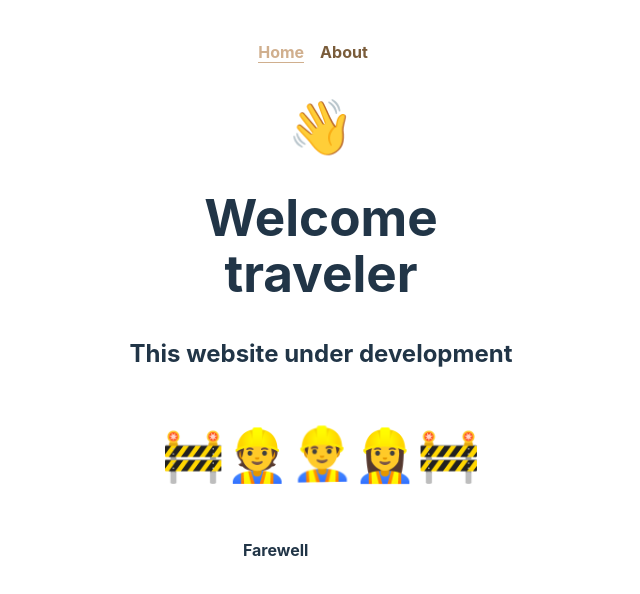
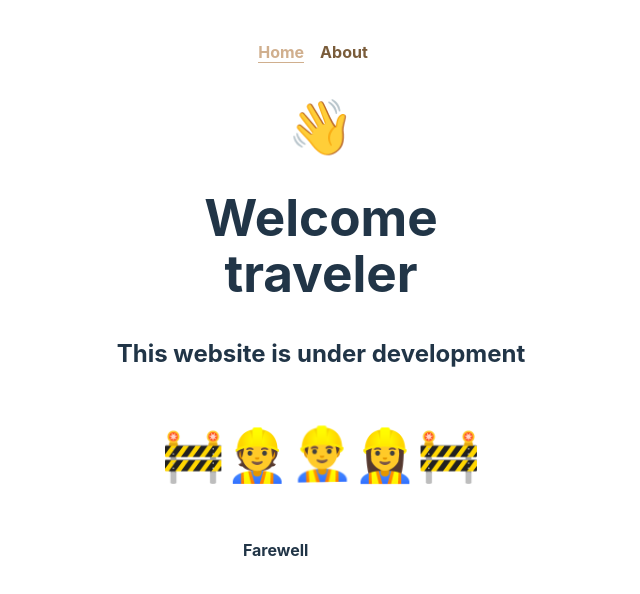
Before and after one commit to lgp00/Portfolio, a Vue app: page /#/ in a window 1280 px wide. Shown: the top 594 px of the page, without its empty margins (319-959 px from the left). Built offline with nearby package versions, Linux system fonts and the light colour scheme.

Commit message:
fix: correct grammar in development status message on Home view

```diff
--- a/src/views/Home.vue
+++ b/src/views/Home.vue
@@ -2,7 +2,7 @@
 	<h1 class="ShakyHand">👋</h1>
 	<h1>Welcome <br />traveler</h1>
 
-	<h2>This website under development</h2>
+	<h2>This website is under development</h2>
 	<div class="Sameline">
 		<h1>🚧</h1>
 		<h1 class="ShakyWorker1">👷</h1>
```
